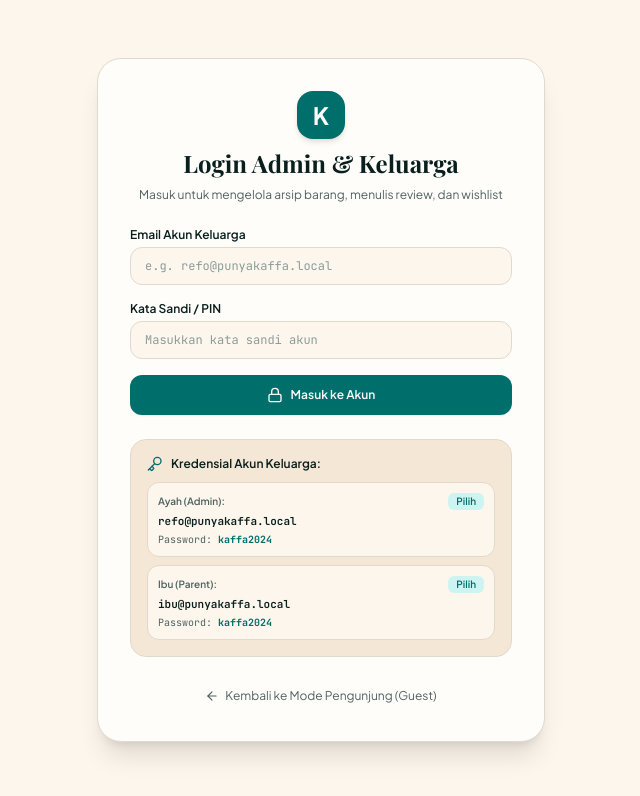
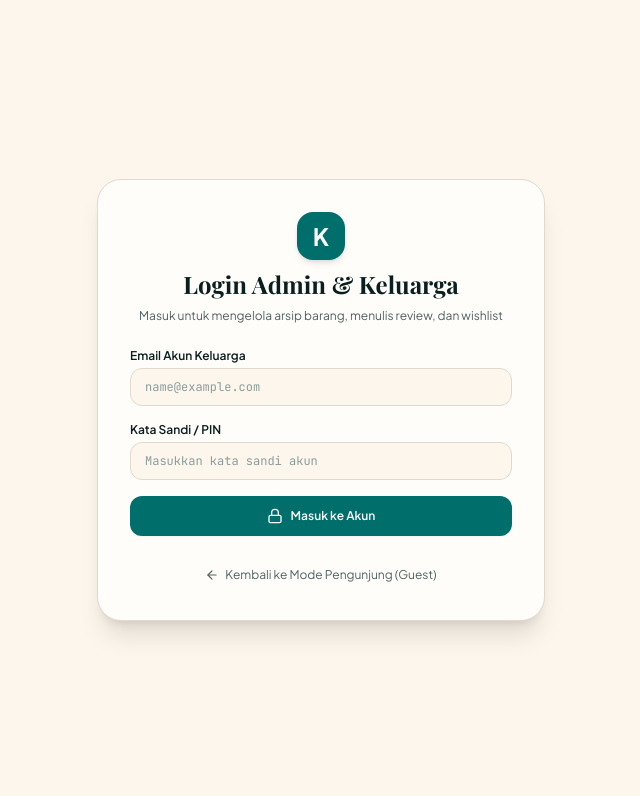
Before and after one commit to refoganteng/punya-kaffa, a Next.js app: page /login in a window 1280 px wide. Shown: the top 796 px of the page, without its empty margins (319-959 px from the left). Built offline with nearby package versions, Linux system fonts and the light colour scheme; no server answers; a web font is replaced by a local one.

Commit message:
fix(login): remove hardcoded credentials helper from login page

```diff
--- a/app/(auth)/login/page.tsx
+++ b/app/(auth)/login/page.tsx
@@ -5,7 +5,7 @@ import { Suspense } from "react";
 import { useRouter, useSearchParams } from "next/navigation";
 import Link from "next/link";
 import { useAuth } from "@/components/providers/AuthProvider";
-import { Lock, Key, ArrowLeft, ShieldCheck, UserCheck } from "lucide-react";
+import { Lock, ArrowLeft, ShieldCheck, UserCheck } from "lucide-react";
 
 function LoginForm() {
   const router = useRouter();
@@ -79,7 +79,7 @@ function LoginForm() {
             autoComplete="off"
             value={email}
             onChange={(e) => setEmail(e.target.value)}
-            placeholder="e.g. refo@punyakaffa.local"
+            placeholder="name@example.com"
             className="w-full px-3.5 py-2.5 rounded-xl bg-background border border-border text-foreground text-xs focus:outline-none focus:ring-2 focus:ring-ring font-mono placeholder:text-foreground-subtle"
           />
         </div>
@@ -111,52 +111,6 @@ function LoginForm() {
         </button>
       </form>
 
-      {/* Credential Helper Box for Deployment */}
-      <div className="p-4 rounded-2xl bg-surface-raised border border-border text-xs space-y-2.5">
-        <div className="flex items-center gap-2 font-semibold text-foreground">
-          <Key className="w-4 h-4 text-primary" />
-          <span>Kredensial Akun Keluarga:</span>
-        </div>
-
-        <div className="space-y-2 font-mono text-[11px]">
-          <div className="p-2.5 rounded-xl bg-background border border-border space-y-1">
-            <div className="flex items-center justify-between">
-              <span className="text-foreground-muted text-[10px] font-sans font-semibold">Ayah (Admin):</span>
-              <button
-                type="button"
-                onClick={() => {
-                  setEmail("refo@punyakaffa.local");
-                  setPassword("kaffa2024");
-                }}
-                className="text-[10px] text-primary hover:underline font-sans font-semibold px-2 py-0.5 bg-primary-subtle rounded-md cursor-pointer"
-              >
-                Pilih
-              </button>
-            </div>
-            <p className="text-foreground font-semibold">refo@punyakaffa.local</p>
-            <p className="text-[10px] text-foreground-muted">Password: <code className="text-primary font-bold">kaffa2024</code></p>
-          </div>
-
-          <div className="p-2.5 rounded-xl bg-background border border-border space-y-1">
-            <div className="flex items-center justify-between">
-              <span className="text-foreground-muted text-[10px] font-sans font-semibold">Ibu (Parent):</span>
-              <button
-                type="button"
-                onClick={() => {
-                  setEmail("ibu@punyakaffa.local");
-                  setPassword("kaffa2024");
-                }}
-                className="text-[10px] text-primary hover:underline font-sans font-semibold px-2 py-0.5 bg-primary-subtle rounded-md cursor-pointer"
-              >
-                Pilih
-              </button>
-            </div>
-            <p className="text-foreground font-semibold">ibu@punyakaffa.local</p>
-            <p className="text-[10px] text-foreground-muted">Password: <code className="text-primary font-bold">kaffa2024</code></p>
-          </div>
-        </div>
-      </div>
-
       <div className="text-center pt-1">
         <Link
           href="/"
```
